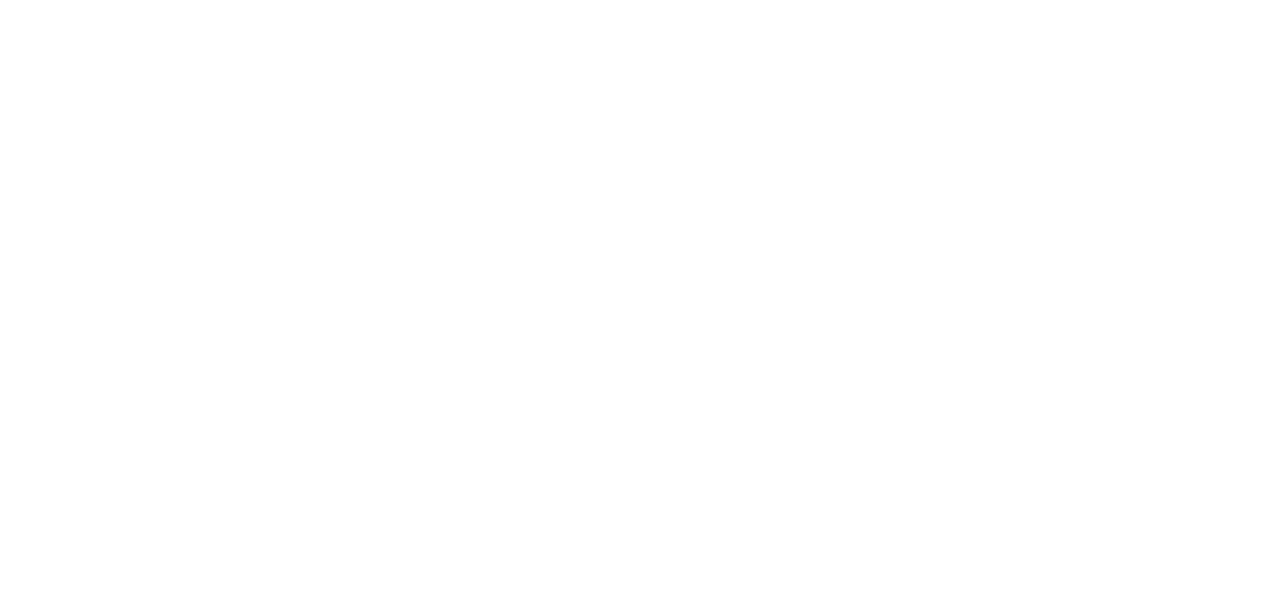
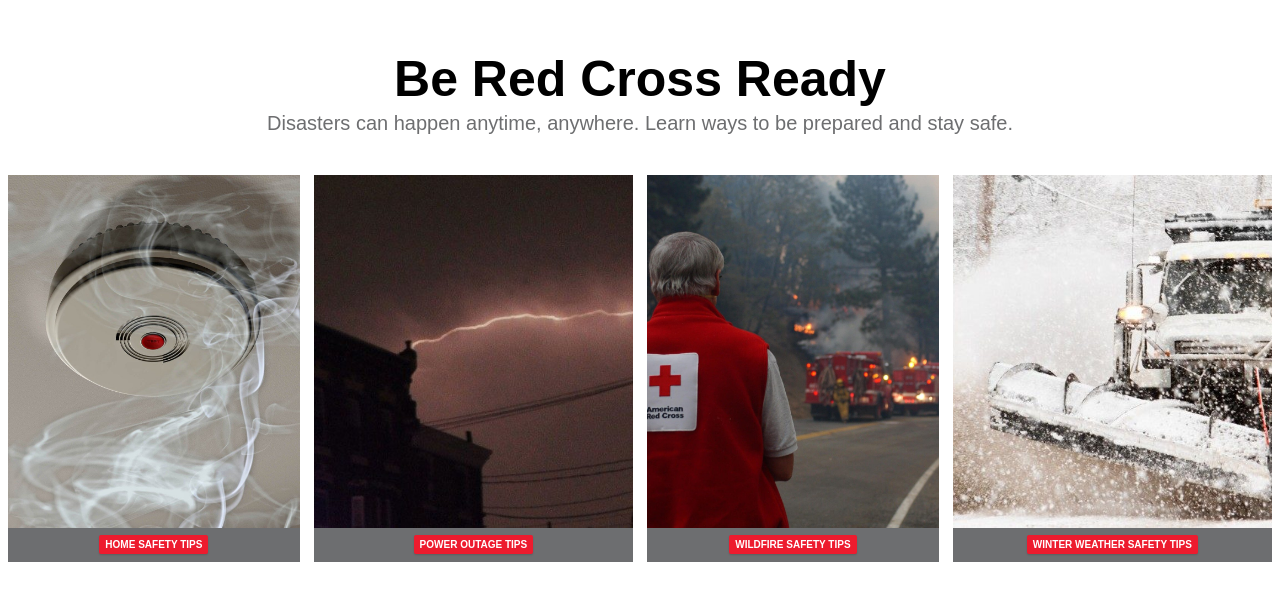
Before and after one commit to rasmuskrogsgaard/americanredcrossOpg, a plain HTML site: page index.html in a window 1280 px wide. Drawn offline with Linux system fonts and the light colour scheme; a web font is replaced by a local one.

Commit message:
somewhat done

```diff
--- a/assets/css/scss/main.scss
+++ b/assets/css/scss/main.scss
@@ -1,3 +1,4 @@
 @use "partials/colors";
 @use "partials/typography";
 @use "partials/logocompliance";
+@use "partials/brcr";
--- /dev/null
+++ b/assets/css/scss/partials/_brcr.scss
@@ -0,0 +1,70 @@
+@use "colors";
+@use "typography";
+
+.container {
+  width: 1348px;
+  max-width: 100%;
+  margin: 0 auto;
+}
+
+#brcr-section {
+  font-family: typography.$information-font;
+}
+
+.section-hl {
+  display: flex;
+  flex-direction: column;
+  align-items: center;
+
+  h2 {
+    font-size: 50px;
+    color: colors.$primary-black;
+    margin-bottom: 4px;
+  }
+
+  p {
+    font-size: 20px;
+    color: colors.$primary-cgray;
+    margin: 0 0 40px 0;
+  }
+}
+
+.cards {
+  display: flex;
+  gap: 14px;
+}
+
+.card-info {
+  background-color: colors.$primary-cgray;
+  margin: 0;
+  display: flex;
+  justify-content: center;
+  align-items: center;
+  min-height: 34px;
+
+  a {
+    color: colors.$primary-white;
+    text-decoration: none;
+    text-transform: uppercase;
+    background-color: colors.$primary-rcred;
+    padding: 4px 6px;
+    border-radius: 2px;
+    box-shadow: 0 1px 2px 0 rgba(0, 0, 0, 0.15);
+    font-family: typography.$information-font;
+    font-size: 10px;
+    font-weight: 700;
+    cursor: pointer;
+
+    &:hover {
+      background-color: #b2141a;
+    }
+  }
+}
+
+.card img {
+  height: 100%;
+  width: 100%;
+  object-fit: cover;
+  object-position: center;
+  display: block;
+}
--- a/index.html
+++ b/index.html
@@ -1,13 +1,58 @@
 <!DOCTYPE html>
 <html lang="en">
-<head>
-    <meta charset="UTF-8">
-    <meta http-equiv="X-UA-Compatible" content="IE=edge">
-    <meta name="viewport" content="width=device-width, initial-scale=1.0">
-    <link rel="stylesheet" href="assets/css/scss/main.css">
+  <head>
+    <meta charset="UTF-8" />
+    <meta http-equiv="X-UA-Compatible" content="IE=edge" />
+    <meta name="viewport" content="width=device-width, initial-scale=1.0" />
+    <link rel="stylesheet" href="assets/css/scss/main.min.css" />
     <title>Document</title>
-</head>
-<body>
-
-</body>
+  </head>
+  <body>
+    <section id="brcr-section">
+      <div class="container">
+        <div class="section-hl">
+          <h2>Be Red Cross Ready</h2>
+          <p>
+            Disasters can happen anytime, anywhere. Learn ways to be prepared
+            and stay safe.
+          </p>
+        </div>
+        <div class="cards">
+          <div class="card">
+            <img src="assets/images/home-fire.jpeg" alt="Home Safety Tips" />
+            <div class="card-info">
+              <a href="#">Home Safety Tips</a>
+            </div>
+          </div>
+          <div class="card">
+            <img
+              src="assets/images/power-outage.jpeg"
+              alt="Power Outage Tips"
+            />
+            <div class="card-info">
+              <a href="#">Power Outage Tips</a>
+            </div>
+          </div>
+          <div class="card">
+            <img
+              src="assets/images/wildfire-safety.jpeg"
+              alt="Wildfire Safety Tips"
+            />
+            <div class="card-info">
+              <a href="#">Wildfire Safety Tips</a>
+            </div>
+          </div>
+          <div class="card">
+            <img
+              src="assets/images/winter.jpg"
+              alt="Winter Weather Safety Tips"
+            />
+            <div class="card-info">
+              <a href="#">Winter Weather Safety Tips</a>
+            </div>
+          </div>
+        </div>
+      </div>
+    </section>
+  </body>
 </html>
```
Also changed, not shown: assets/css/scss/main.css, assets/css/scss/main.min.css (added), assets/images/home-fire.jpeg (added), assets/images/power-outage.jpeg (added), assets/images/wildfire-safety.jpeg (added), assets/images/winter.jpg (added), 2 other files.
